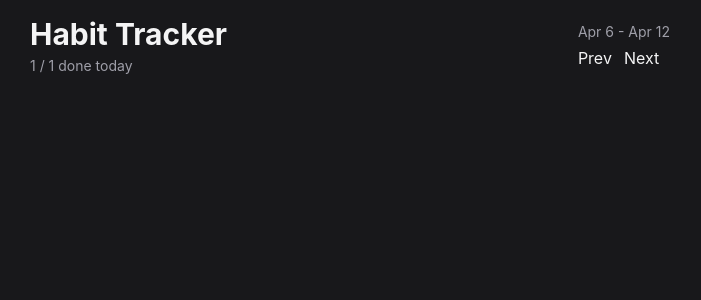
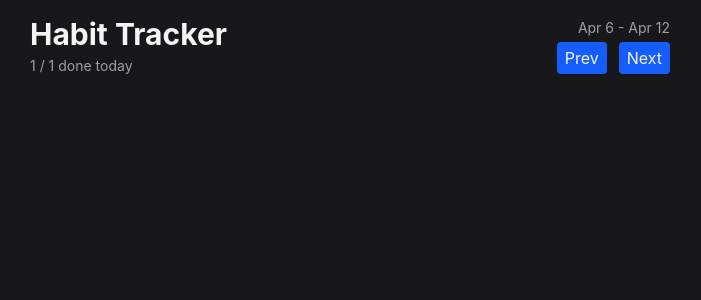
Before and after one commit to EScott-LL10T/habit-tracker, a React (Vite) app: page / in a window 1280 px wide. Shown: the top 300 px of the page, without its empty margins (290-991 px from the left). Built offline with nearby package versions, Linux system fonts and the light colour scheme.

Commit message:
Added a components folder containing Button.tsx to style the buttons on header/ might be used later and finished up Header() in app.tsx.

```diff
--- a/src/App.tsx
+++ b/src/App.tsx
@@ -1,3 +1,5 @@
+import { Button } from "./components/Button";
+
 export default function App(){
   return <div className = "max-w-2xl mx-auto p-4 flex flex-col gap-4">
       <Header></Header>
@@ -11,11 +13,11 @@ function Header(){
         <h1 className = "text-3xl font-bold">Habit Tracker</h1>
         <span className = "text-zinc-400 text-sm">1 / 1 done today</span>
       </div>
-      <div className = "flex flex-col gap-1">
+      <div className = "flex flex-col gap-1 items-end">
         <span className = "text-zinc-400 text-sm">Apr 6 - Apr 12</span>
         <div className = "flex items-center gap-3">
-          <button>Prev</button>
-          <button>Next</button>
+          <Button>Prev</Button>
+          <Button>Next</Button>
         </div>
       </div>
     </header>
--- /dev/null
+++ b/src/components/Button.tsx
@@ -0,0 +1,7 @@
+type ButtonProps = {
+    children: React.ReactNode
+}
+
+export function Button({ children }: ButtonProps){
+    return <button className = "bg-blue-600 hover:bg-blue-500 transition-colors rounded px-2 py-1 disabled:opacity-30 disabled:cursor-not-allowed">{ children }</button>
+}
```
